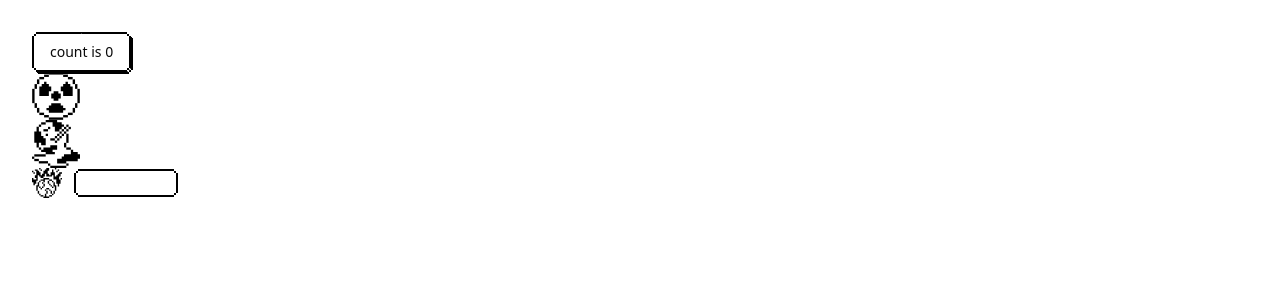
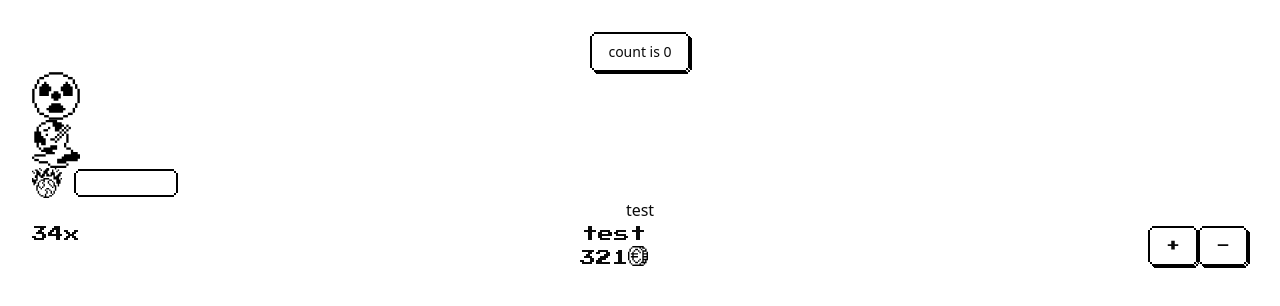
Before and after one commit to hugoponthieu/418erreur-ndi, a React (Vite) app: page /components in a window 1280 px wide. Shown: the top 306 px of the page. Built offline with nearby package versions, Linux system fonts and the light colour scheme.

Commit message:
update components

```diff
--- /dev/null
+++ b/src/components/icons/money.tsx
@@ -0,0 +1,21 @@
+interface MoneyIconProps {
+  size: number;
+  color: string;
+}
+
+export function MoneyIcon({ size, color }: MoneyIconProps) {
+  return (
+    <svg
+      width={size}
+      height={size}
+      viewBox="0 0 12 12"
+      fill="none"
+      xmlns="http://www.w3.org/2000/svg"
+    >
+      <path
+        d="M6.857 8.5715H6V9.4285H6.857V8.5715ZM7.714 7.715H6.857V8.5715H7.7135V7.715H7.714ZM7.715 11.143V10.285H6.857V11.143H2.572V12H9.4285V11.143H7.715ZM7.714 3.4285H6.857V4.285H7.7135V3.4285H7.714ZM6.857 2.5715H6V3.4285H6.857V2.5715ZM8.5715 1.715H7.715V2.5715H8.5715V1.715ZM11.143 3.4285V4.285H9.4295V3.4285H11.143V1.715H10.286V2.5715H8.5725V9.4275H7.716V10.284H9.4295V11.141H10.286V10.284H11.143V8.5705H12V3.4295H11.143V3.4285ZM10.285 9.4285H9.428V8.5715H10.285V9.4285ZM11.143 7.715H9.4295V6.858H11.143V7.715ZM11.143 6H9.4295V5.1435H11.143V6ZM1.715 8.5715H0.857V10.285H1.715V8.5715ZM0.857 6.8565V3.4285H0V8.5715H0.857V6.8565ZM2.5715 10.285H1.715V11.142H2.5715V10.285ZM4.285 8.5715H3.428V9.4285H4.285V8.5715ZM2.5715 8.5715H3.428L3.4285 6.857H6V6H3.4285V5.143H6V4.285H3.4285V3.4285H2.5715V4.285H1.715V5.143H2.5715V6H1.715V6.8565H2.5715V8.5715ZM5.143 10.285H6V9.4285H4.285V10.285H5.143ZM1.715 2.5715V1.715H0.857V3.4285H1.715V2.5715ZM4.285 2.5715H3.428L3.4285 3.4285H4.285V2.5715ZM2.5715 0.857H1.715V1.7135H2.5715V0.857ZM4.285 0.857H6.857V1.715H7.715V0.857H8.572L8.5715 1.715H10.2855V0.857H9.4285V0H2.572L2.5715 0.857H4.285ZM6 2.5715V1.715H4.285V2.5715H6Z"
+        fill={color}
+      />
+    </svg>
+  );
+}
--- a/src/components/ui/button.tsx
+++ b/src/components/ui/button.tsx
@@ -3,6 +3,12 @@ import { Slot } from "@radix-ui/react-slot";
 import { cva, type VariantProps } from "class-variance-authority";
 
 import { cn } from "@/lib/utils";
+import {
+  Tooltip,
+  TooltipContent,
+  TooltipProvider,
+  TooltipTrigger,
+} from "./tooltip";
 
 const buttonVariants = cva(
   "inline-flex items-center justify-center gap-2 whitespace-nowrap rounded-md text-sm font-medium ring-offset-background transition-colors focus-visible:outline-none focus-visible:ring-2 focus-visible:ring-ring focus-visible:ring-offset-2 disabled:pointer-events-none disabled:opacity-50 [&_svg]:pointer-events-none [&_svg]:size-4 [&_svg]:shrink-0",
@@ -55,11 +61,18 @@ const Button = React.forwardRef<HTMLButtonElement, ButtonProps>(
 );
 Button.displayName = "Button";
 
-const RetroButton = React.forwardRef<HTMLButtonElement, ButtonProps>(
-  ({ className, size, asChild = false, ...props }, ref) => {
+interface RetroButtonProps extends ButtonProps {
+  legend: string;
+}
+
+const RetroButton = React.forwardRef<HTMLButtonElement, RetroButtonProps>(
+  ({ className, size, legend, asChild = false, ...props }, ref) => {
     const Comp = asChild ? Slot : "button";
     return (
-      <div className="relative flex w-fit group">
+      <TooltipProvider>
+        <Tooltip>
+          <TooltipTrigger>
+            <div className="relative flex w-fit group h-fit">
               <Comp
                 className={cn(
                   buttonVariants({ variant: "retro", size, className }),
@@ -71,6 +84,12 @@ const RetroButton = React.forwardRef<HTMLButtonElement, ButtonProps>(
               <div className="pixel-border shadow-pixel-1"></div>
               <div className="pixel-border shadow-pixel-2 group-hover:hidden"></div>
             </div>
+          </TooltipTrigger>
+          <TooltipContent>
+            <p className="font-pressstart text-xs">{legend}</p>
+          </TooltipContent>
+        </Tooltip>
+      </TooltipProvider>
     );
   },
 );
--- a/src/components/ui/shop.tsx
+++ b/src/components/ui/shop.tsx
@@ -1,5 +1,54 @@
-// interface ShopItemProps() {
-//
-// }
-//
-// export function ShopItem()
+import { MoneyIcon } from "../icons/money";
+import { RetroButton } from "./button";
+
+interface ShopItemProps {
+  currentAmount: number;
+  name: string;
+  price: number;
+}
+
+interface ShopTableProps {
+  title: string;
+  items: ShopItemProps[];
+}
+
+function ShopItem({ currentAmount, name, price }: ShopItemProps) {
+  const sellPrice = price * 0.7;
+  return (
+    <div className="flex flex-row justify-between">
+      <p className="font-pressstart">{currentAmount}x</p>
+      <div className="flex flex-col">
+        <p className="font-pressstart">{name}</p>
+        <div className="flex flex-row">
+          <p className="font-pressstart">{price}</p>
+          <MoneyIcon color="black" size={20} />
+        </div>
+      </div>
+      <div className="flex flex-row gaps-2">
+        <RetroButton legend={`Buy for ${price}`}>
+          <p className="font-pressstart">+</p>
+        </RetroButton>
+        <RetroButton legend={`Sell for ${sellPrice}`}>
+          <p className="font-pressstart">-</p>
+        </RetroButton>
+      </div>
+    </div>
+  );
+}
+
+export function ShopTable({ title, items }: ShopTableProps) {
+  return (
+    <div>
+      <h3>{title}</h3>
+      {items.map((props) => {
+        return (
+          <ShopItem
+            currentAmount={props.currentAmount}
+            name={props.name}
+            price={props.price}
+          />
+        );
+      })}
+    </div>
+  );
+}
--- a/src/pages/Components.tsx
+++ b/src/pages/Components.tsx
@@ -3,13 +3,14 @@ import { TemperatureIcon } from "@/components/icons/temperature";
 import { ToxicityIcon } from "@/components/icons/toxicity";
 import { RetroButton } from "@/components/ui/button";
 import { Gauge } from "@/components/ui/gauge";
+import { ShopTable } from "@/components/ui/shop";
 import { useState } from "react";
 
 export function Components() {
   const [count, setCount] = useState(0);
   return (
     <div>
-      <RetroButton onClick={() => setCount(count + 1)}>
+      <RetroButton legend="button" onClick={() => setCount(count + 1)}>
         count is {count}
       </RetroButton>
       <ToxicityIcon color="#000" size={48} />
@@ -18,6 +19,16 @@ export function Components() {
         <TemperatureIcon color="#000" size={30} />
         <Gauge color="green" label="blueyeah" percentage={20} />
       </div>
+      <ShopTable
+        title="test"
+        items={[
+          {
+            name: "test",
+            currentAmount: 34,
+            price: 321,
+          },
+        ]}
+      />
     </div>
   );
 }
```
Lines whose indentation alone changed are shown as unchanged.
